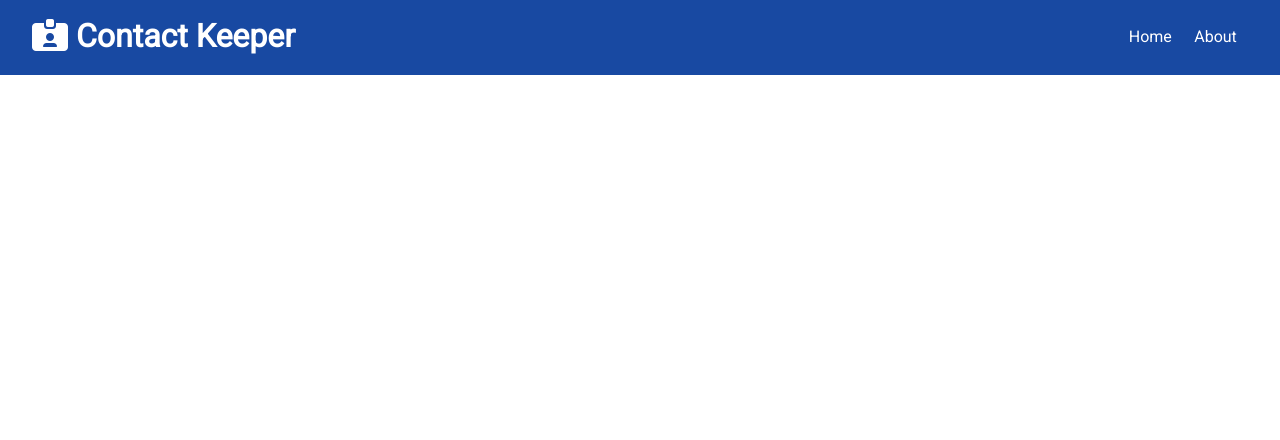
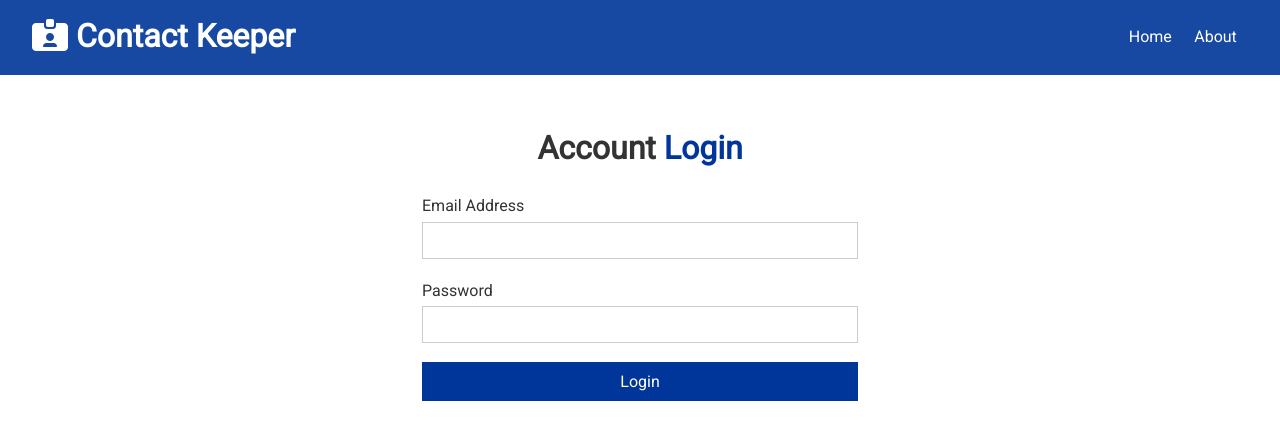
Before and after one commit to josephsazon/contact-keeper, a React (Create React App) app in the folder client/: page /login in a window 1280 px wide. Shown: the top 440 px of the page. Built offline with nearby package versions, Linux system fonts and the light colour scheme.

Commit message:
feat: client/components/auth - add login functionality and route

```diff
--- a/client/src/App.js
+++ b/client/src/App.js
@@ -8,6 +8,7 @@ import ContactState from './context/contact/ContactState';
 // components
 import About from './components/pages/About';
 import Home from './components/pages/Home';
+import Login from './components/auth/Login';
 import Navbar from './components/layout/Navbar';
 import Register from './components/auth/Register';
 
@@ -25,6 +26,7 @@ const App = () => {
               <Switch>
                 <Route exact path="/" component={Home} />
                 <Route exact path="/about" component={About} />
+                <Route exact path="/login" component={Login} />
                 <Route exact path="/register" component={Register} />
               </Switch>
             </div>
--- /dev/null
+++ b/client/src/components/auth/Login.js
@@ -0,0 +1,49 @@
+import React, { useState } from 'react';
+
+const Login = () => {
+  const [user, setUser] = useState({
+    email: '',
+    password: '',
+  });
+
+  const { email, password } = user;
+
+  const onChange = (e) => {
+    setUser({ ...user, [e.target.name]: e.target.value });
+  };
+
+  const onSubmit = (e) => {
+    e.preventDefault();
+    console.log('Login submit');
+  };
+
+  return (
+    <div className="form-container">
+      <h1>
+        Account <span className="text-primary">Login</span>
+      </h1>
+      <form onSubmit={onSubmit}>
+        <div className="form-group">
+          <label htmlFor="email">Email Address</label>
+          <input type="email" name="email" value={email} onChange={onChange} />
+        </div>
+        <div className="form-group">
+          <label htmlFor="password">Password</label>
+          <input
+            type="password"
+            name="password"
+            value={password}
+            onChange={onChange}
+          />
+        </div>
+        <input
+          type="submit"
+          value="Login"
+          className="btn btn-primary btn-block"
+        />
+      </form>
+    </div>
+  );
+};
+
+export default Login;
```
